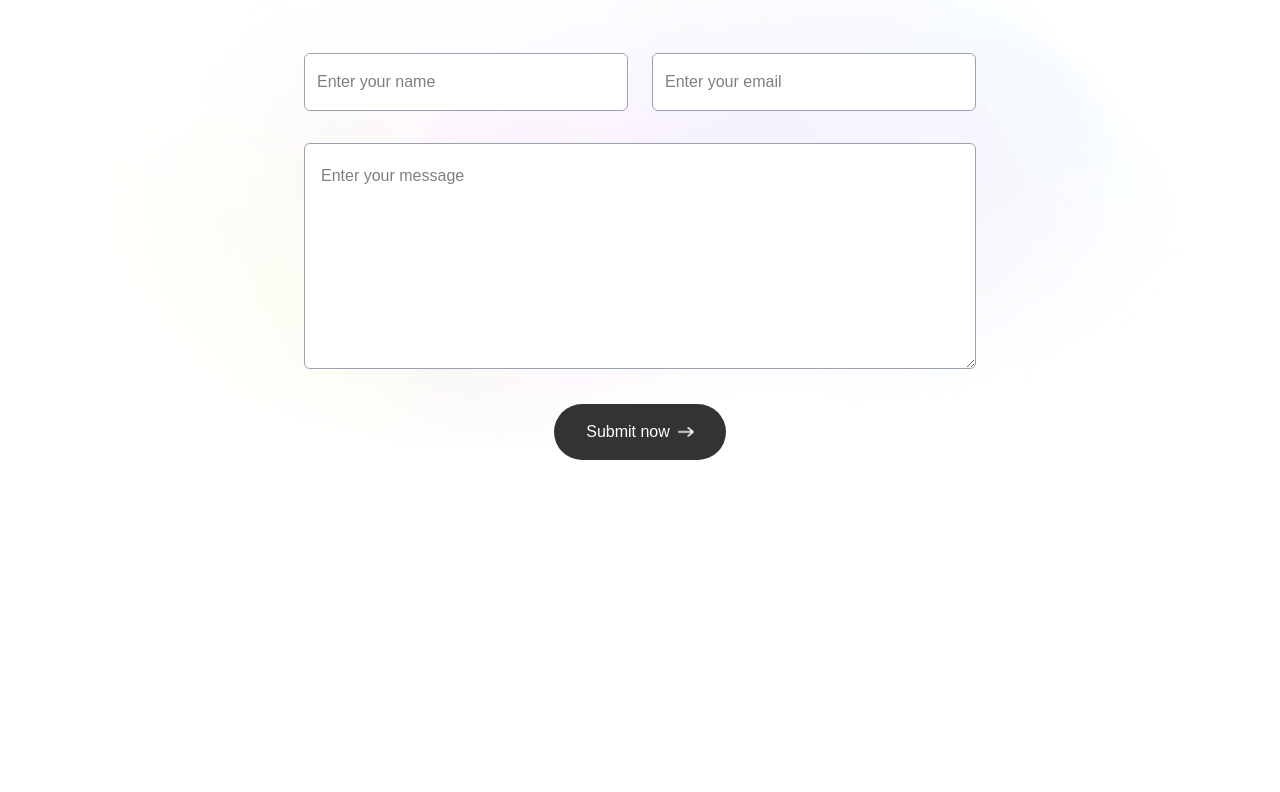
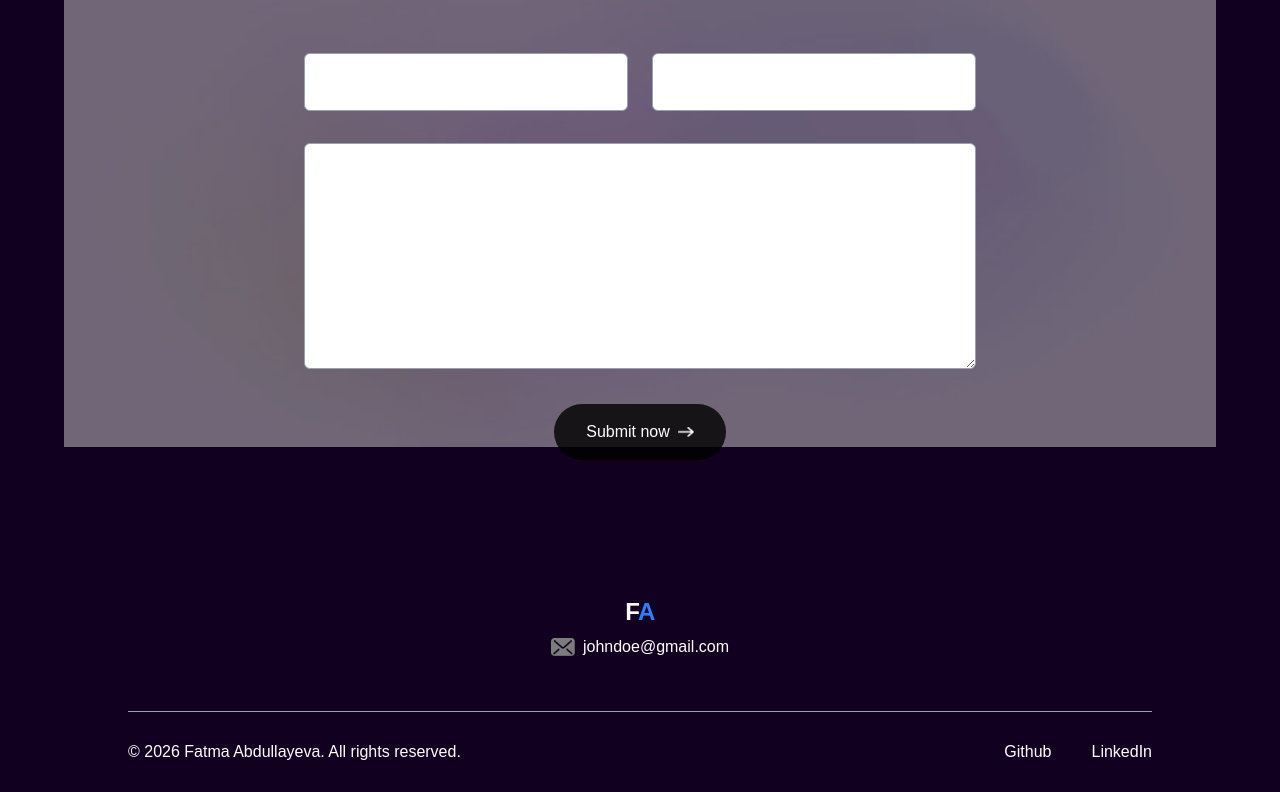
Before and after one commit to AbdullayevaFatma/fatmaabdulla-portfolio, a Next.js app: page / in a window 1280 px wide. Shown: the part 3296-4088 px from the top of the page. Before the commit the page ends 3812 px from the top, so only its background shows below. Built offline with nearby package versions, Linux system fonts and the light colour scheme; a web font is replaced by a local one.

Commit message:
footer component

```diff
--- /dev/null
+++ b/app/components/Footer.jsx
@@ -0,0 +1,34 @@
+import { assets } from "@/assets/assets";
+import Image from "next/image";
+import React from "react";
+
+const Footer = () => {
+  return (
+    <div className="mt-20">
+      <div className="text-center">
+        <a href="#top">
+          <span className="text-2xl font-bold tracking-tight">
+            F<span className="text-blue-500">A</span>
+          </span>
+        </a>
+        <div className="w-max flex items-center gap-2 mx-auto">
+          <Image src={assets.mail_icon} alt="Mail icon" className="w-6"/>
+          johndoe@gmail.com
+        </div>
+      </div>
+      <div className="text-center sm:flex items-center justify-between border-t border-gray-400 mx-[10%] mt-12 py-6">
+        <p>© 2026 Fatma Abdullayeva. All rights reserved.</p>
+        <ul className="flex items-center gap-10 justify-center mt-4 sm:mt-0">
+          <li>
+            <a target="_blank" href="https://github.com/AbdullayevaFatma">Github</a>
+          </li>
+          <li>
+            <a target="_blank" href="https://www.linkedin.com/in/fatmaabdullayeva/">LinkedIn</a>
+          </li>
+        </ul>
+      </div>
+    </div>
+  );
+};
+
+export default Footer;
--- a/app/globals.css
+++ b/app/globals.css
@@ -1,4 +1,6 @@
 @import "tailwindcss";
+
+@custom-variant dark (&:where(.dark, .dark *));
 
 @theme {
   --color-lightHover: #fcf4ff;
--- a/app/layout.js
+++ b/app/layout.js
@@ -21,9 +21,9 @@
   return (
     <html
       lang="en"
-      className="scroll-smooth"
+      className="scroll-smooth dark"
     >
-      <body className={`${outfit.className} ${ovo.className} antialiased leading-8 overflow-x-hidden`}>{children}</body>
+      <body className={`${outfit.className} ${ovo.className} antialiased leading-8 overflow-x-hidden dark:bg-darkTheme dark:text-white`}>{children}</body>
     </html>
   );
 }
--- a/app/page.js
+++ b/app/page.js
@@ -1,6 +1,7 @@
 "use client"
 import About from "./components/About";
 import Contact from "./components/Contact";
+import Footer from "./components/Footer";
 import Header from "./components/Header";
 import Navbar from "./components/Navbar";
 import Services from "./components/Services";
@@ -15,6 +16,7 @@
    <Services/>
    <Work/>
    <Contact/>
+   <Footer/>
    </>
   );
 }
```
